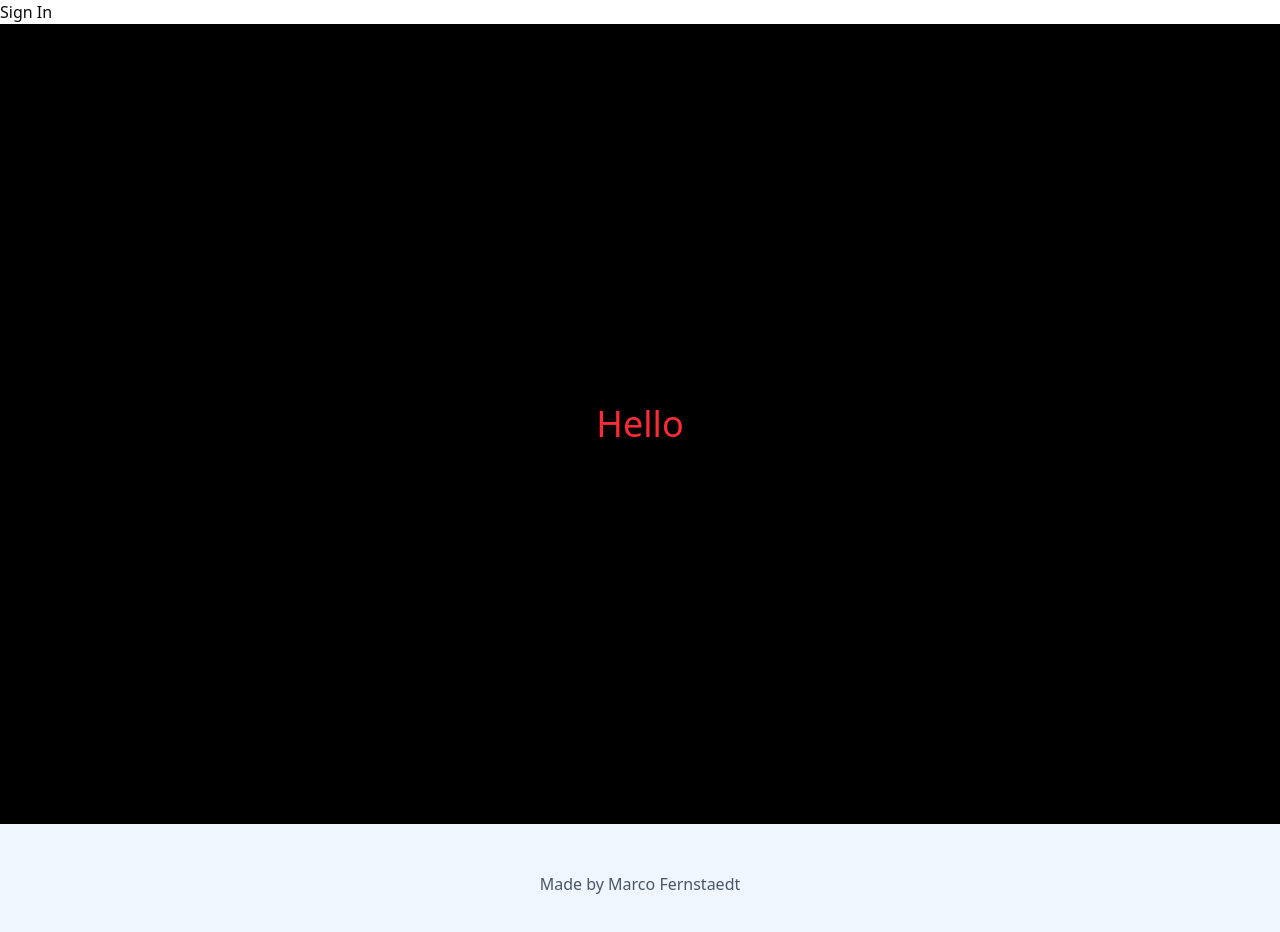
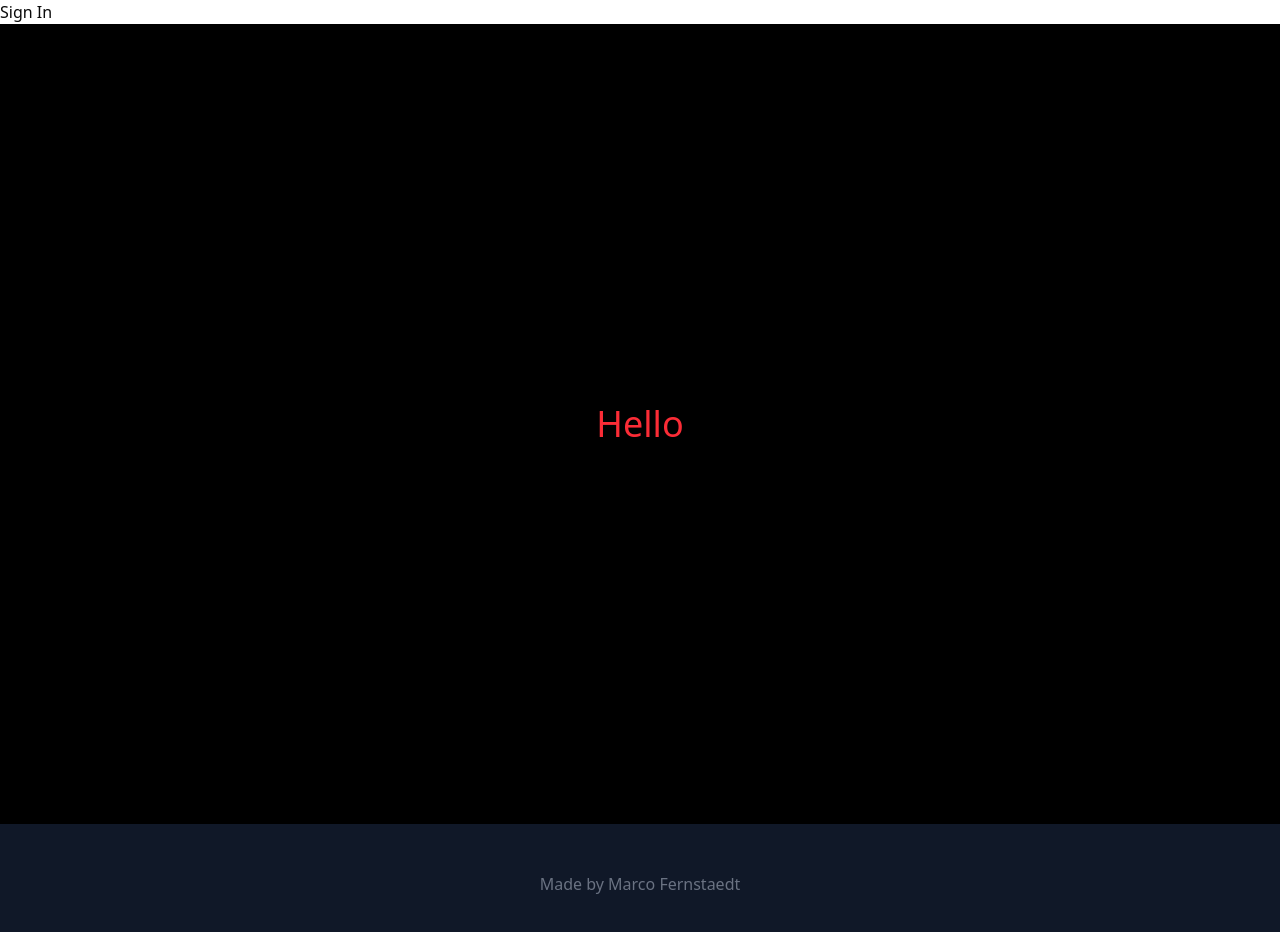
Before and after one commit to MarcoFernstaedt/finance_tracker, a React (Vite) app in the folder finance_frontend/: page / in a window 1280 px wide. Shown: the top 932 px of the page. Built offline with nearby package versions, Linux system fonts and the light colour scheme.

Commit message:
style: background color update gray

```diff
--- a/finance_frontend/src/components/Footer/Footer.tsx
+++ b/finance_frontend/src/components/Footer/Footer.tsx
@@ -2,8 +2,8 @@ import React from 'react'
 
 const Footer = () => {
     return (
-        <footer className='w-full bg-blue-50 py-12'>
-            <div className="container mx-auto px-4 text-center text-gray-600">
+        <footer className='w-full bg-gray-900 py-12'>
+            <div className="container mx-auto px-4 text-center text-gray-500">
                 Made by Marco Fernstaedt
             </div>
         </footer>
```
